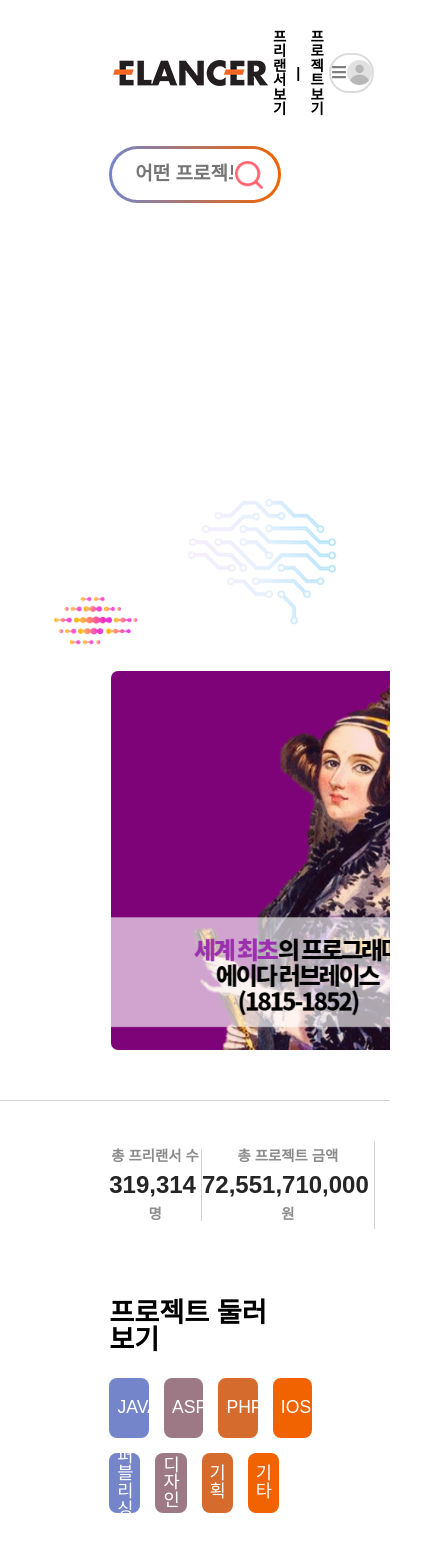
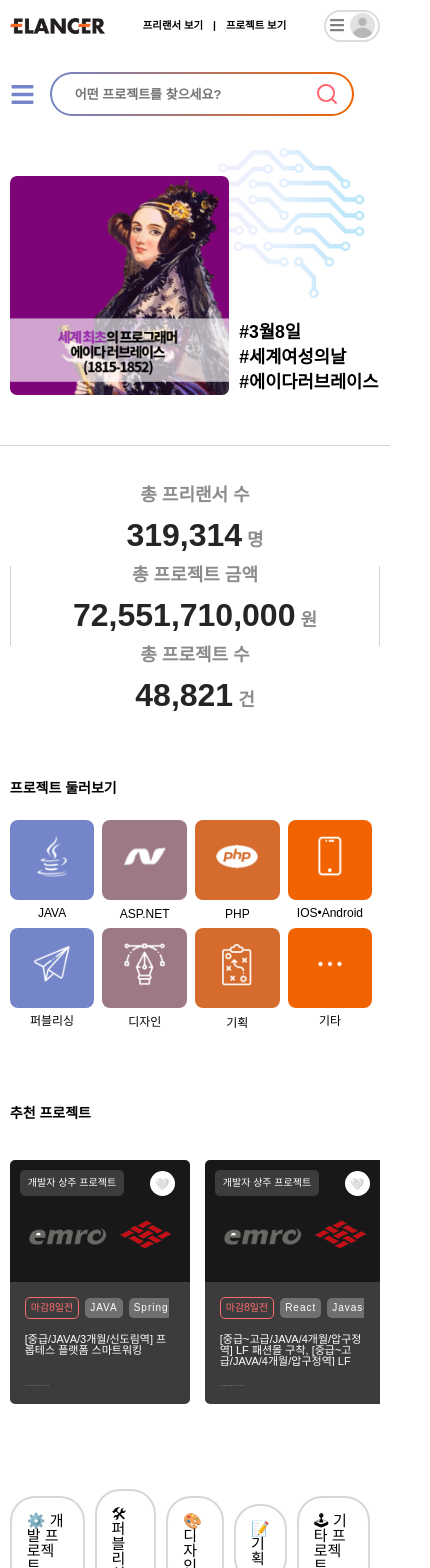
Before and after one commit to Team-Elancer/elancer-clone, a React (Create React App) app: page / in a window 390 px wide. Shown: the top 1568 px of the page, 430 px wide, since content can reach past the window. Built offline with nearby package versions, Linux system fonts and the light colour scheme; a web font is replaced by a local one.

Commit message:
메인페이지 모바일 화면 스타일중

```diff
--- a/src/components/Arround-Project/style.js
+++ b/src/components/Arround-Project/style.js
@@ -10,7 +10,7 @@ export const FirstDiv = styled.div`
   justify-content: start;
 `;
 export const H1 = styled.h1`
-  font-size: 1.7rem;
+  font-size: 0.875rem;
   font-weight: 600;
   padding-bottom: 25px;
   @media ${LAPTOP} {
@@ -18,31 +18,32 @@ export const H1 = styled.h1`
   }
 `;
 export const IconDiv = styled.div`
-  width: 23%;
-  height: 60px;
+  width: 16vh;
+  height: 80px;
   background-color: ${(props) => props.color};
   border: 1px solid none;
   border-radius: 8px;
-  margin: 0 15px 15px 0;
+  margin: 0 8px 28px 0;
   display: flex;
   align-items: center;
-  justify-content: space-between;
+  flex-direction: column;
   @media ${LAPTOP} {
     width: 160px;
     height: 55px;
   }
 `;
 export const Img = styled.img`
-  width: 21%;
-  padding-left: 8px;
+  width: 5vh;
+  padding-top: 15px;
   @media ${LAPTOP} {
     width: 23%;
   }
 `;
 export const TextSpan = styled.span`
-  font-size: 1.1rem;
-  color: white;
-  margin-right: 7px;
+  font-size: 0.75rem;
+  color: black;
+  padding-top: 30px;
+  border-width: 500;
   @media ${LAPTOP} {
     font-size: 15px;
   }
--- a/src/components/Count/style.js
+++ b/src/components/Count/style.js
@@ -2,48 +2,46 @@ import styled from 'styled-components';
 import { MOBILE, TABLET, LAPTOP, DESKTOP } from 'utils/constants/responsive';
 
 export const Container = styled.div`
-  display: flex;
+  display: block;
   align-items: center;
-  justify-content: space-between;
+  justify-content: center;
   margin: 40px auto;
   color: #8c8c8c;
-  font-size: 0.9rem;
+  font-size: 1.125rem;
   font-weight: 600;
   @media ${LAPTOP} {
     font-size: 0.8rem;
   }
 `;
 export const FirstDiv = styled.div`
-  border-right: 1px solid #d3d3d3;
   text-align: center;
-  width: 300px;
+  padding-bottom: 15px;
 `;
 export const SeconddDiv = styled.div`
-  width: 500px;
   text-align: center;
   margin: 0 auto;
+  border-right: 1px solid #d3d3d3;
+  border-left: 1px solid #d3d3d3;
+  padding-bottom: 15px;
 `;
 export const ThirdDiv = styled.div`
-  width: 300px;
-  border-left: 1px solid #d3d3d3;
   text-align: center;
   padding: 0 40px;
 `;
 export const WordSpan = styled.span`
   display: block;
-  font-size: 0.9rem;
+  font-size: 1.125rem;
   font-weight: 600;
-  padding-bottom: 10px;
+  padding-bottom: 15px;
   @media ${LAPTOP} {
     font-size: 13px;
   }
 `;
 export const NumberSpan = styled.span`
   color: #252525;
-  font-size: 1.5rem;
+  font-size: 2rem;
+  padding-right: 5px;
   display: inline-block;
-  padding-right: 5px;
-  padding-bottom: 10px;
   @media ${LAPTOP} {
     font-size: 20px;
   }
--- a/src/components/Re-Project/index.jsx
+++ b/src/components/Re-Project/index.jsx
@@ -35,7 +35,7 @@ const ReProject = () => {
       endDay: '마감8일전',
       language: 'React',
       language2: 'Javascript',
-      title: '[중급~고급/JAVA/4개월/압구정역] LF 패션몰 구착',
+      title: '[중급~고급/JAVA/4개월/압구정역] LF 패션몰 구착, [중급~고급/JAVA/4개월/압구정역] LF 패션몰 구착',
       subTitle: '중급 / 4개월 / 서울/상남구 / 가격제안',
     },
     {
@@ -109,14 +109,15 @@ const ReProject = () => {
                     <S.MiniSecond>{item.language}</S.MiniSecond>
                     <S.MiniSecond>{item.language2}</S.MiniSecond>
                   </S.BigSpan>
-                  <S.TextaTag href="#">{item.title}</S.TextaTag>
+                  <S.hiddenP>
+                    <S.TextaTag href="#">{item.title}</S.TextaTag>
+                  </S.hiddenP>
                   <S.Ptag>{item.subTitle}</S.Ptag>
                 </S.DownSmallDiv>
               </S.DownDiv>
             </S.ProjectDiv>
           );
         })}
-        ;
       </S.SecondDiv>
     </S.Container>
   );
--- a/src/components/Re-Project/style.js
+++ b/src/components/Re-Project/style.js
@@ -4,7 +4,6 @@ import { MOBILE, TABLET, LAPTOP, DESKTOP } from 'utils/constants/responsive';
 export const Container = styled.div`
   width: 100%;
   margin-top: 70px;
-  overflow-x: hidden;
 `;
 export const FirstDiv = styled.div`
   display: flex;
@@ -12,7 +11,7 @@ export const FirstDiv = styled.div`
   justify-content: space-between;
 `;
 export const H1 = styled.h1`
-  font-size: 1.8rem;
+  font-size: 0.875rem;
   font-weight: 600;
   padding-bottom: 25px;
   @media ${LAPTOP} {
@@ -20,7 +19,7 @@ export const H1 = styled.h1`
   }
 `;
 export const ButtonDiv = styled.div`
-  display: flex;
+  display: none;
   align-items: center;
   justify-content: center;
 `;
@@ -31,29 +30,32 @@ export const Img = styled.img`
   }
 `;
 export const SecondDiv = styled.div`
-  width: 360%;
+  width: 100%;
   display: flex;
+  flex-wrap: nowrap;
+  overflow-x: auto;
+  overflow-y: hidden;
   align-items: center;
   justify-content: start;
-  overflow-x: hidden;
-  transition: all 1.5s ease;
-  transform: translateX(${(props) => props.slideIndex * -44}vw);
+  /* transition: all 1.5s ease;
+  /* transform: translateX(${(props) => props.slideIndex * -44}vw);
   @media ${LAPTOP} {
     transform: translateX(${(props) => props.slideIndex * -28}%);
-  }
+  } */
 `;
 export const ProjectDiv = styled.div`
-  width: 8.8%;
-  height: 305px;
+  width: 100%;
+  height: 243.23px;
   margin: 15px 15px 15px 0;
   @media ${LAPTOP} {
     height: 260px;
   }
 `;
 export const UpDiv = styled.div`
+  width: 180px;
   height: 50%;
-  border-top-left-radius: 15px;
-  border-top-right-radius: 15px;
+  border-top-left-radius: 5px;
+  border-top-right-radius: 5px;
   background-color: #181818;
   @media ${LAPTOP} {
     border-top-left-radius: 10px;
@@ -61,10 +63,11 @@ export const UpDiv = styled.div`
   }
 `;
 export const DownDiv = styled.div`
+  width: 100%;
   height: 50%;
   background-color: #3c3c3c;
-  border-bottom-left-radius: 15px;
-  border-bottom-right-radius: 15px;
+  border-bottom-left-radius: 5px;
+  border-bottom-right-radius: 5px;
   position: relative;
   @media ${LAPTOP} {
     border-bottom-left-radius: 10px;
@@ -92,12 +95,12 @@ export const DivTag = styled.div`
 `;
 export const SpanTag = styled.span`
   color: white;
-  font-size: 0.5rem;
+  font-size: 0.625rem;
   font-weight: 300;
-  padding: 5px;
+  padding: 8px;
   border-radius: 5px;
   background-color: #3c3c3c;
-  margin: 10px 0 0 15px;
+  margin: 10px 0 0 10px;
   @media ${LAPTOP} {
     padding: 7px;
     font-size: 9px;
@@ -122,7 +125,7 @@ export const HeartBackDiv = styled.div`
   }
 `;
 export const HearDiv = styled.div`
-  font-size: 13px;
+  font-size: 0.7rem;
   text-align: center;
   margin-top: 3px;
   @media ${LAPTOP} {
@@ -139,12 +142,14 @@ export const BigSpan = styled.span`
   display: flex;
   align-items: center;
   justify-content: start;
+  overflow: hidden;
+  white-space: nowrap;
 `;
 export const MiniSpan = styled.span`
   color: #ff6b6b;
   border: 1px solid #ff6b6b;
   border-radius: 5px;
-  font-size: 0.5rem;
+  font-size: 0.625rem;
   font-weight: 300;
   padding: 5px;
   margin-right: 6px;
@@ -156,7 +161,7 @@ export const MiniSecond = styled.span`
   color: white;
   background-color: #707070;
   border-radius: 5px;
-  font-size: 0.6rem;
+  font-size: 0.625rem;
   letter-spacing: 1px;
   padding: 5px;
   margin-right: 6px;
@@ -165,12 +170,19 @@ export const MiniSecond = styled.span`
     font-weight: 100;
   }
 `;
+export const hiddenP = styled.p`
+  position: relative;
+  top: 15%;
+  display: flex;
+  align-items: top;
+  justify-content: center;
+  overflow: hidden;
+  height: 2rem;
+`;
 export const TextaTag = styled.a`
   color: white;
   text-decoration: none;
-  position: relative;
-  top: 25%;
-  font-size: 0.95rem;
+  font-size: 0.6875rem;
   @media ${LAPTOP} {
     font-size: 14px;
     line-height: 18px;
@@ -179,7 +191,7 @@ export const TextaTag = styled.a`
 export const Ptag = styled.p`
   color: #a5a5a5;
   top: 90%;
-  font-size: 0.7rem;
+  font-size: 0.1rem;
   position: absolute;
   overflow: hidden;
   @media ${LAPTOP} {
--- a/src/components/Search/index.jsx
+++ b/src/components/Search/index.jsx
@@ -1,9 +1,12 @@
+import { FaBars } from 'react-icons/fa';
+
 import * as S from './style';
 import zoom from 'assets/images/zoom.png';
 
 const SearchBar = () => {
   return (
     <S.Container>
+      <FaBars size="25" color="#7485c9" />
       <S.InputForm>
         <S.Input
           placeholder="어떤 프로젝트를 찾으세요?
--- a/src/components/Search/style.js
+++ b/src/components/Search/style.js
@@ -2,24 +2,26 @@ import styled from 'styled-components';
 import { MOBILE, TABLET, LAPTOP, DESKTOP } from 'utils/constants/responsive';
 
 export const Container = styled.div`
+  width: 95%;
   display: flex;
   align-items: center;
-  justify-content: center;
-  margin: 30px 0 -23px 0;
+  justify-content: start;
+  margin: 30px auto;
 `;
 
 export const InputForm = styled.form`
-  width: 44%;
-  height: 57px;
+  width: 82%;
+  height: 44px;
   display: flex;
   align-items: center;
   justify-content: space-between;
   overflow: auto;
   border-radius: 5vh;
-  border: 3px solid transparent;
+  border: 2px solid transparent;
   background-image: linear-gradient(#fff, #fff), linear-gradient(to right, #7485c9 0, #f16300 100%);
   background-origin: border-box;
   background-clip: content-box, border-box;
+  margin-left: 15px;
   @media ${LAPTOP} {
     width: 62%;
     height: 50px;
@@ -34,9 +36,9 @@ export const Input = styled.input`
   border: none;
   outline: none;
   font-weight: bold;
-  font-size: 18px;
+  font-size: 0.813rem;
   &::placeholder {
-    font-size: 19px;
+    font-size: 0.813rem;
     font-weight: 600;
     @media ${LAPTOP} {
       font-size: 16px;
@@ -45,7 +47,7 @@ export const Input = styled.input`
 `;
 
 export const Img = styled.img`
-  width: 28px;
+  width: 20px;
   cursor: pointer;
   margin-right: 15px;
   @media ${LAPTOP} {
--- a/src/layouts/Header/style.js
+++ b/src/layouts/Header/style.js
@@ -2,11 +2,12 @@ import styled from 'styled-components';
 import { MOBILE, TABLET, LAPTOP, DESKTOP } from 'utils/constants/responsive';
 
 export const HeaderDiv = styled.div`
-  width: 42%;
+  width: 95%;
   display: flex;
   align-items: center;
   justify-content: space-between;
-  margin: 30px auto;
+  margin: 10px auto;
+  overflow: hidden;
   @media ${DESKTOP} {
     width: 42%;
   }
@@ -15,7 +16,7 @@ export const HeaderDiv = styled.div`
   }
 `;
 export const Img = styled.img`
-  width: 20vh;
+  width: 95px;
   @media ${LAPTOP} {
     width: 27vh;
   }
@@ -28,15 +29,15 @@ export const Text = styled.div`
 export const ThreeTag = styled.div`
   padding: 0 5px;
   cursor: pointer;
-  font-size: 0.9rem;
+  font-size: 0.65rem;
   font-weight: 800;
   @media ${LAPTOP} {
     font-size: 0.8rem;
   }
 `;
 export const Menu = styled.div`
-  width: 85px;
-  height: 40px;
+  width: 56px;
+  height: 32px;
   background-color: white;
   border: 2px solid #dcdcdc;
   border-radius: 5vh;
--- a/src/pages/Main/style.js
+++ b/src/pages/Main/style.js
@@ -7,14 +7,13 @@ export const Container = styled.div`
   height: 100%;
   z-index: 0;
   position: relative;
-  overflow: hidden;
   font-family: KoPubWorld Dotum, sans-serif;
 `;
 export const BackImg = styled.div`
   background-image: url(${mainbg});
   width: 100%;
   height: 100%;
-  background-size: 100%;
+  background-size: 120%;
   background-repeat: no-repeat;
   background-position: center;
   border-bottom: 1px solid #d3d3d3;
@@ -25,8 +24,8 @@ export const BackImg = styled.div`
   }
 `;
 export const SecondDiv = styled.div`
-  padding-top: 70px;
-  width: 43%;
+  padding-top: 30px;
+  width: 95%;
   margin: 0 auto;
   display: flex;
   align-items: end;
@@ -36,8 +35,8 @@ export const SecondDiv = styled.div`
   }
 `;
 export const Img = styled.img`
-  width: 45vh;
-  height: 45vh;
+  width: 26vh;
+  height: 26vh;
   border-radius: 7px;
   @media ${LAPTOP} {
     width: 60vh;
@@ -46,17 +45,17 @@ export const Img = styled.img`
 `;
 export const TextDiv = styled.div`
   font-family: 'KoPubWorldDotum' sans-serif;
-  font-size: 1.8rem;
+  font-size: 1.1rem;
   font-weight: 700;
   bottom: 0;
-  padding-left: 30px;
-  line-height: 40px;
+  padding-left: 10px;
+  line-height: 3vh;
   @media ${LAPTOP} {
     font-size: 1.6rem;
   }
 `;
 export const ThirdDiv = styled.div`
-  width: 44%;
+  width: 95%;
   margin: 0 auto;
   @media ${LAPTOP} {
     width: 62%;
```
